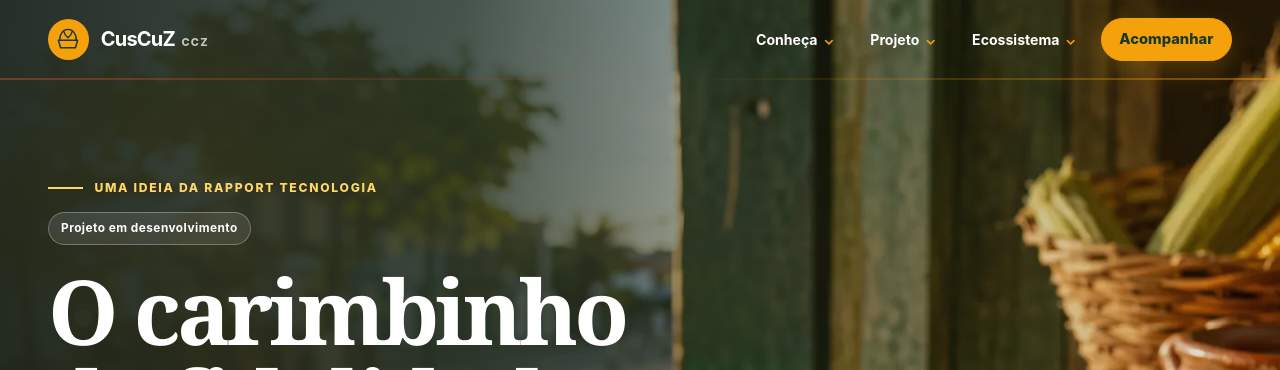
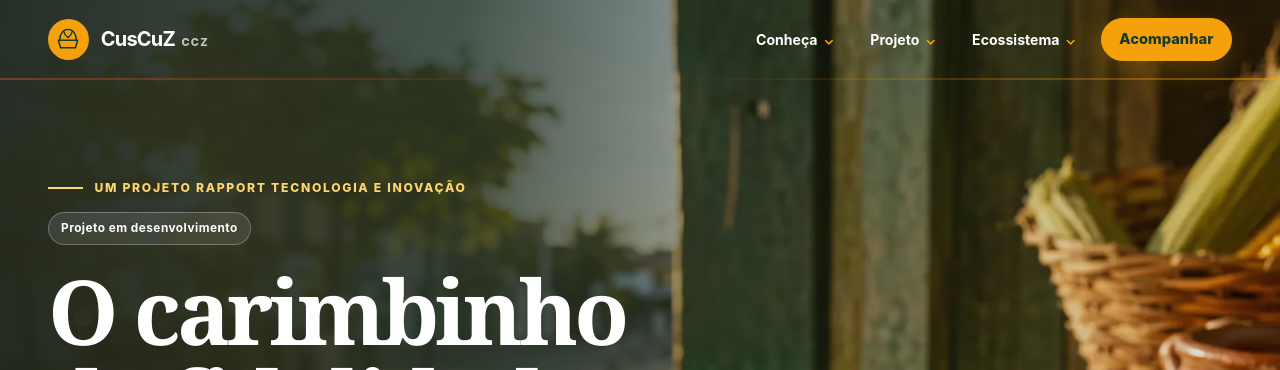
Before and after one commit to RapportTecnologia/meudinheiro, a Jekyll site: the page site/cuscuz/index.html, which Jekyll copies as it is, in a window 1280 px wide and 900 px high. Shown: the top 370 px of the window. Built offline with Jekyll 4.4.1, drawn with Linux system fonts in a browser that asks for light colours.

Commit message:
docs(site): update CusCuZ project attribution

```diff
--- a/site/cuscuz/index.html
+++ b/site/cuscuz/index.html
@@ -131,7 +131,7 @@
         <div class="hero-shade" aria-hidden="true"></div>
         <div class="container hero-content">
           <div class="hero-copy reveal">
-            <p class="eyebrow"><span></span> Uma ideia da Rapport Tecnologia</p>
+            <p class="eyebrow"><span></span> Um projeto Rapport Tecnologia e Inovação</p>
             <p class="status-pill">Projeto em desenvolvimento</p>
             <h1 id="hero-title">
               O carimbinho de fidelidade, agora <em>digital.</em>
```
